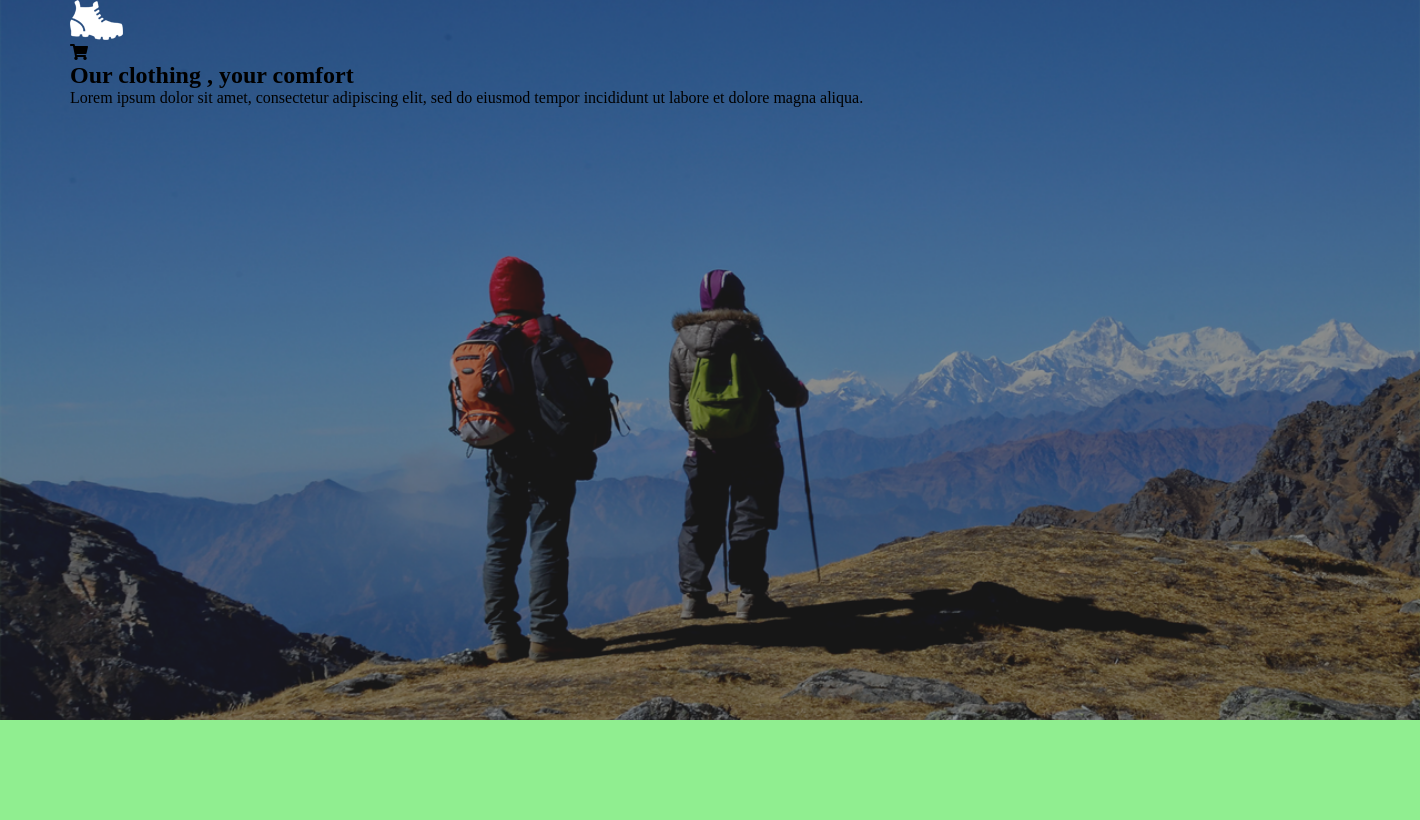
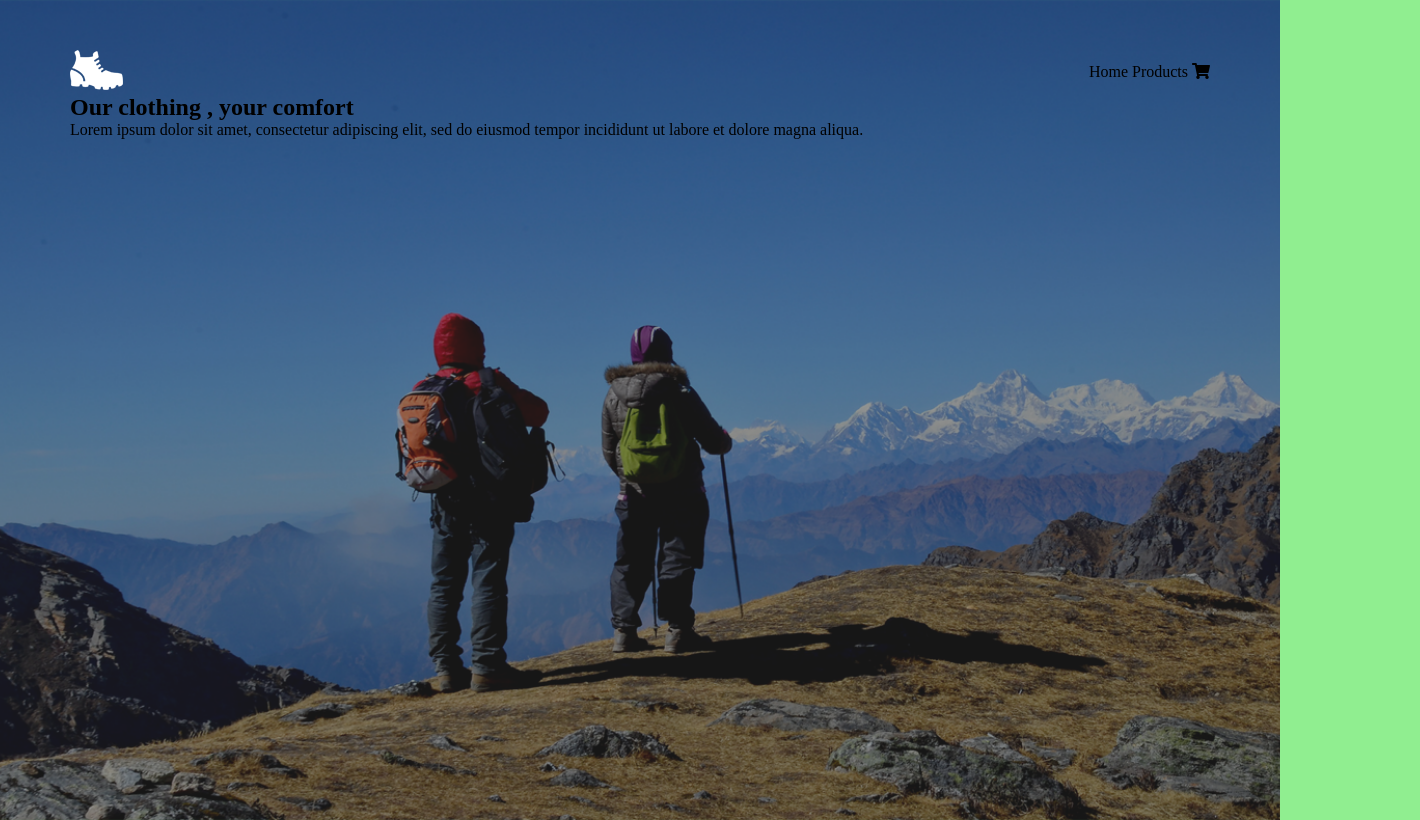
Before and after one commit to ducthanh-developer/Web3023, a plain HTML site: page PS14316_NguyenThanhDuc_Assigment_Web3023/index.html in a window 1280 px wide. Shown: the whole page, 1420 px wide, since content can reach past the window. Drawn offline with Linux system fonts and the light colour scheme.

Commit message:
modifed header 2

```diff
--- a/PS14316_NguyenThanhDuc_Assigment_Web3023/css/style.css
+++ b/PS14316_NguyenThanhDuc_Assigment_Web3023/css/style.css
@@ -8,11 +8,20 @@ body {
 }
 
 header {
-    width: 100%;
     height: 90vh;
-    padding: 0 70px;
+    padding: 50px 70px;
     background-image: url(../images/Livello\ 1.png);
     background-position: center;
     background-repeat: no-repeat;
     background-size: cover;
 }
+
+.header-top {
+    display: flex;
+    align-items: center;
+    justify-content: space-between;
+}
+
+.header-top-left_list li {
+    display: inline-block;
+}
--- a/PS14316_NguyenThanhDuc_Assigment_Web3023/index.html
+++ b/PS14316_NguyenThanhDuc_Assigment_Web3023/index.html
@@ -16,7 +16,11 @@
             </div>
 
             <div class="header-top-left">
-                <i class="fas fa-shopping-cart"></i>
+                <ul class="header-top-left_list">
+                    <li>Home</li>
+                    <li>Products</li>
+                    <li><i class="fas fa-shopping-cart"></i></li>
+                </ul>
             </div>
         </section>
 
```
